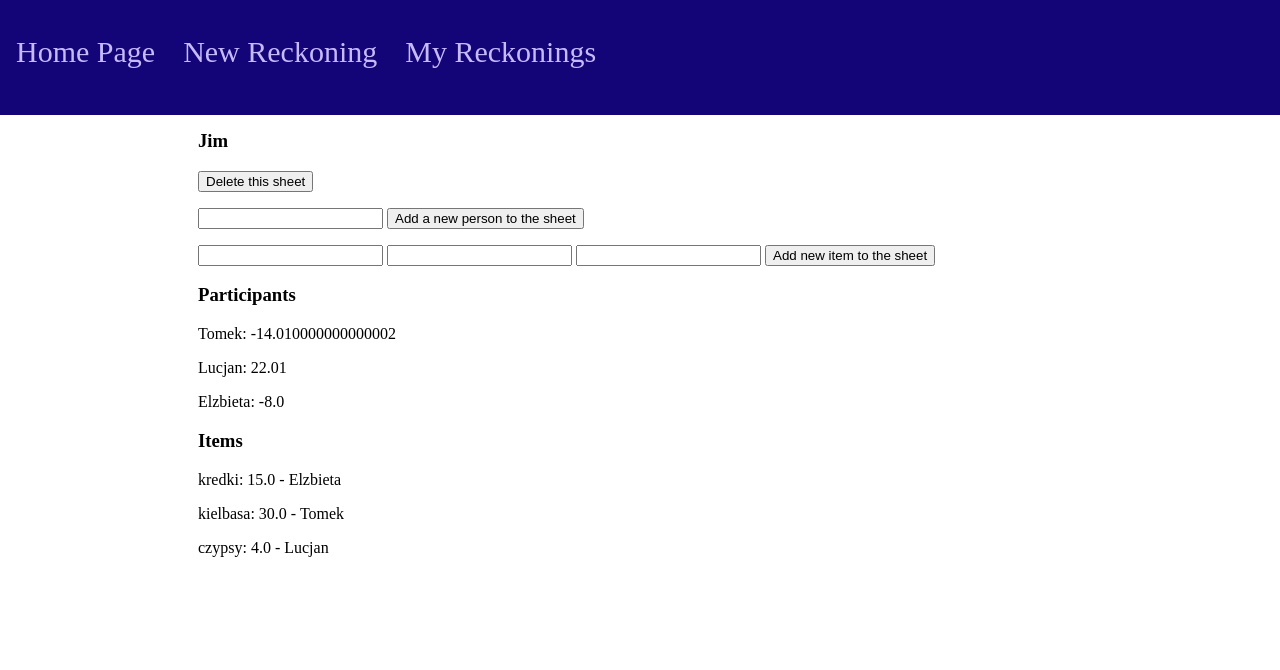
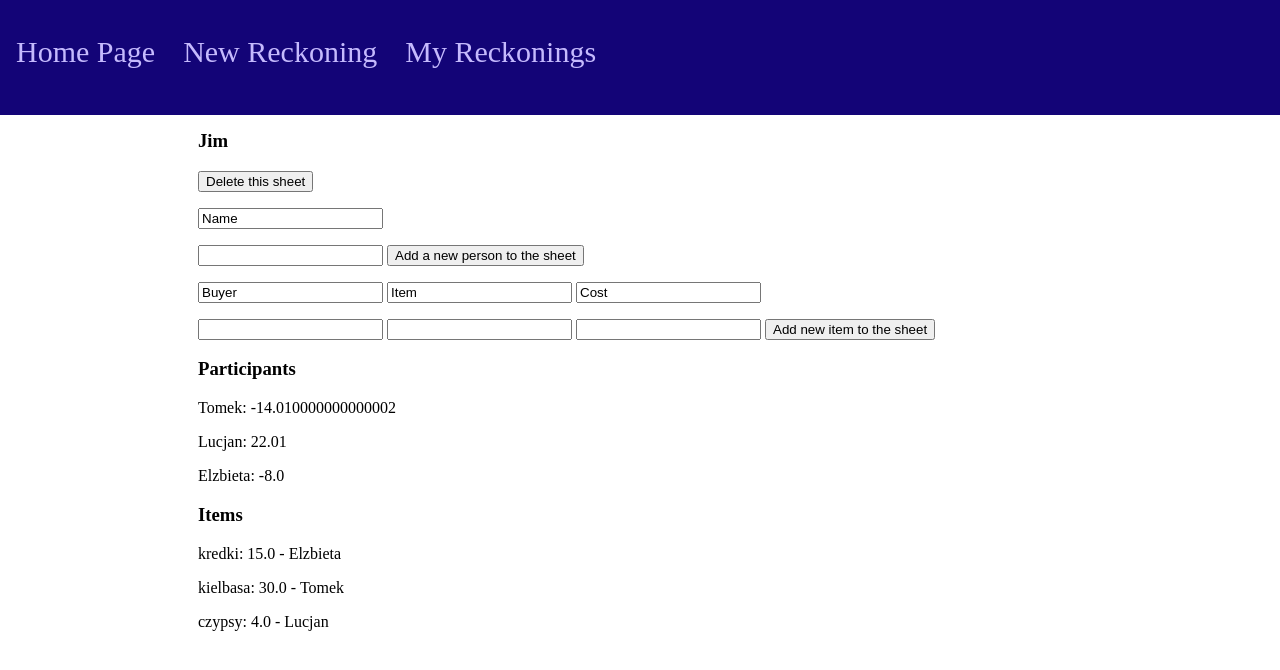
Before and after one commit to pablogoat/fcon, a Django app: a page that uses fcon/main/templates/main/reckon.html in a window 1280 px wide. Shown: the top 670 px of the page. Run offline with Django 4.2, Linux system fonts and the light colour scheme; data comes from the database, SQL or seed files in the repository.

Commit message:
basic labels added

```diff
--- a/fcon/main/templates/main/reckon.html
+++ b/fcon/main/templates/main/reckon.html
@@ -8,11 +8,19 @@
             <button type="submit", name="delete", value="{{view.name}}">Delete this sheet</button>
             <div>
                 <p>
+                    <input type="text" readonly="readonly" width="40" value="Name">
+                </p>
+                <p>
                     <input type="text", name="data">
                     <button type="submit", name="addperson", value="{{view.name}}">Add a new person to the sheet</button>
                 </p>
+                <div>
+                    <input type="text" readonly="readonly" width="40" value="Buyer">
+                    <input type="text" readonly="readonly" width="40" value="Item">
+                    <input type="text" readonly="readonly" width="40" value="Cost">
+                </div>
                 <p>
-                    <input list="participants" name="pay">
+                    <input list="participants" name="pay" width="40">
 
                     <datalist id="participants">
                         {% for i in people %}
@@ -20,8 +28,8 @@
                         {% endfor %}
                     </datalist>
 
-                    <input type="text", name="item">
-                    <input type="text", name="value">
+                    <input type="text", name="item" width="40">
+                    <input type="text", name="value" width="40">
 
                     <button type="submit", name="additem", value="{{view.name}}">Add new item to the sheet</button>
                 </p>
```
